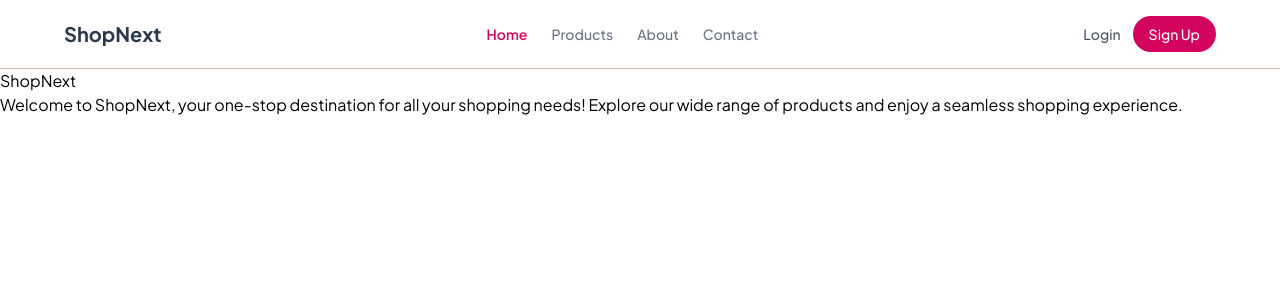
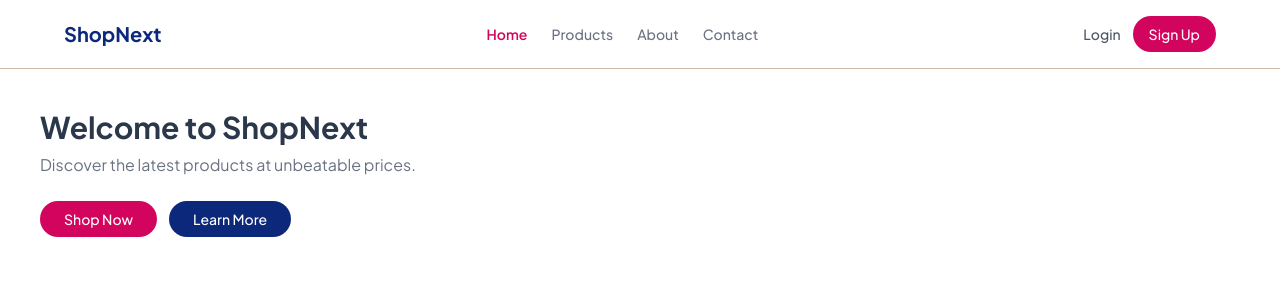
Before and after one commit to Godwinn22/shopnext, a Next.js app: page / in a window 1280 px wide. Shown: the top 300 px of the page. Built offline with nearby package versions, Linux system fonts and the light colour scheme.

Commit message:
feat: update Home component layout and Navbar brand color for improved aesthetics

```diff
--- a/app/page.tsx
+++ b/app/page.tsx
@@ -1,12 +1,24 @@
-import React from 'react'
+import React from "react";
 
 const Home = () => {
-  return (
-	<div>
-		<h1>ShopNext</h1>
-		<p>Welcome to ShopNext, your one-stop destination for all your shopping needs! Explore our wide range of products and enjoy a seamless shopping experience.</p>
-	</div>
-  )
-}
+    return (
+        <main className="p-10">
+            <h1 className="text-3xl font-bold text-dark">
+                Welcome to ShopNext
+            </h1>
+            <p className="text-gray-500 mt-2">
+                Discover the latest products at unbeatable prices.
+            </p>
+            <div className="flex gap-3 mt-6">
+                <button className="bg-primary text-white px-6 py-2 rounded-full text-sm font-medium">
+                    Shop Now
+                </button>
+                <button className="bg-navy text-white px-6 py-2 rounded-full text-sm font-medium">
+                    Learn More
+                </button>
+            </div>
+        </main>
+    );
+};
 
-export default Home
+export default Home;
--- a/components/Navbar.tsx
+++ b/components/Navbar.tsx
@@ -18,7 +18,7 @@ export default function Navbar() {
         <nav className="w-full border-b border-neutral bg-white px-6 py-4">
             <div className="mx-auto flex max-w-6xl items-center justify-between">
                 {/* Brand */}
-                <Link href="/" className="text-xl font-bold text-dark">
+                <Link href="/" className="text-xl font-bold text-navy">
                     ShopNext
                 </Link>
 
```
